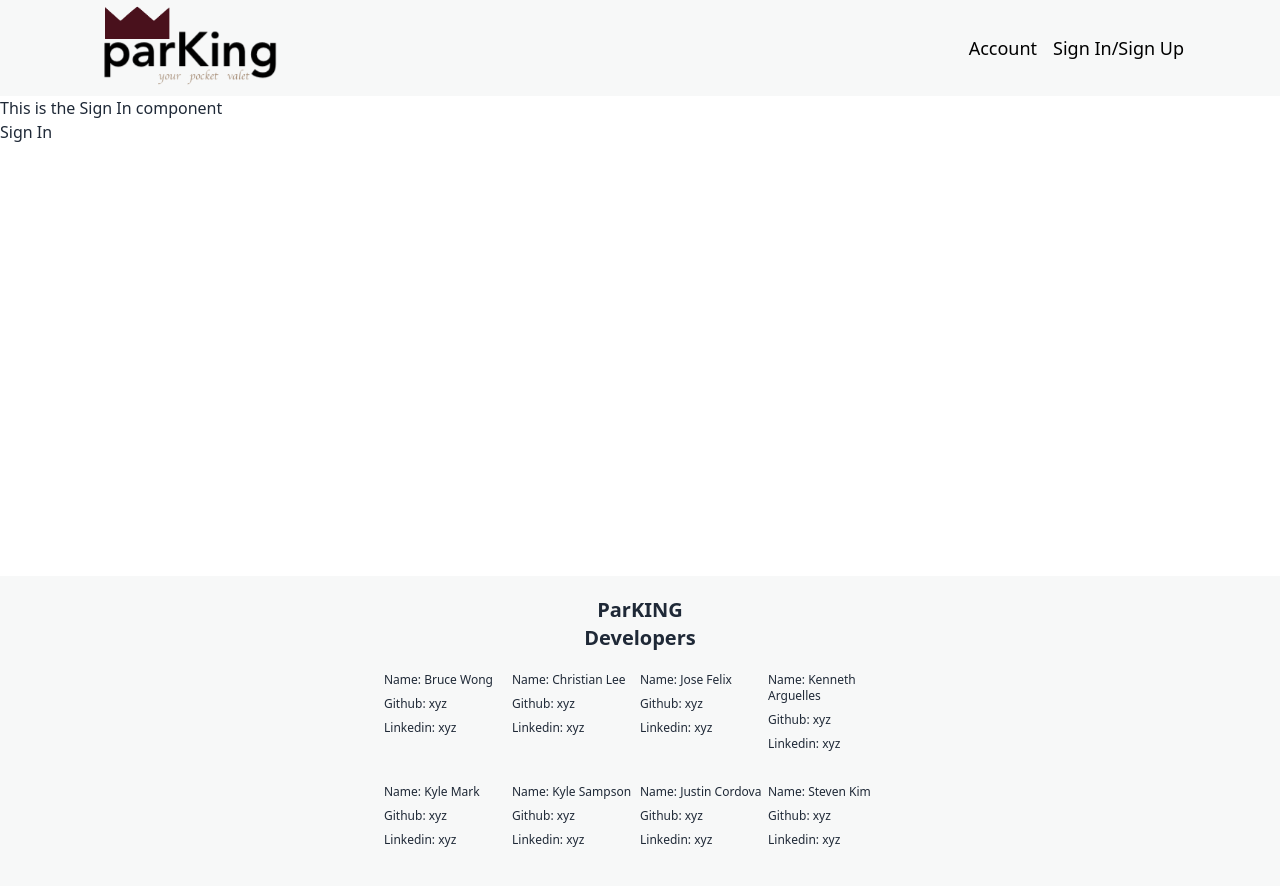
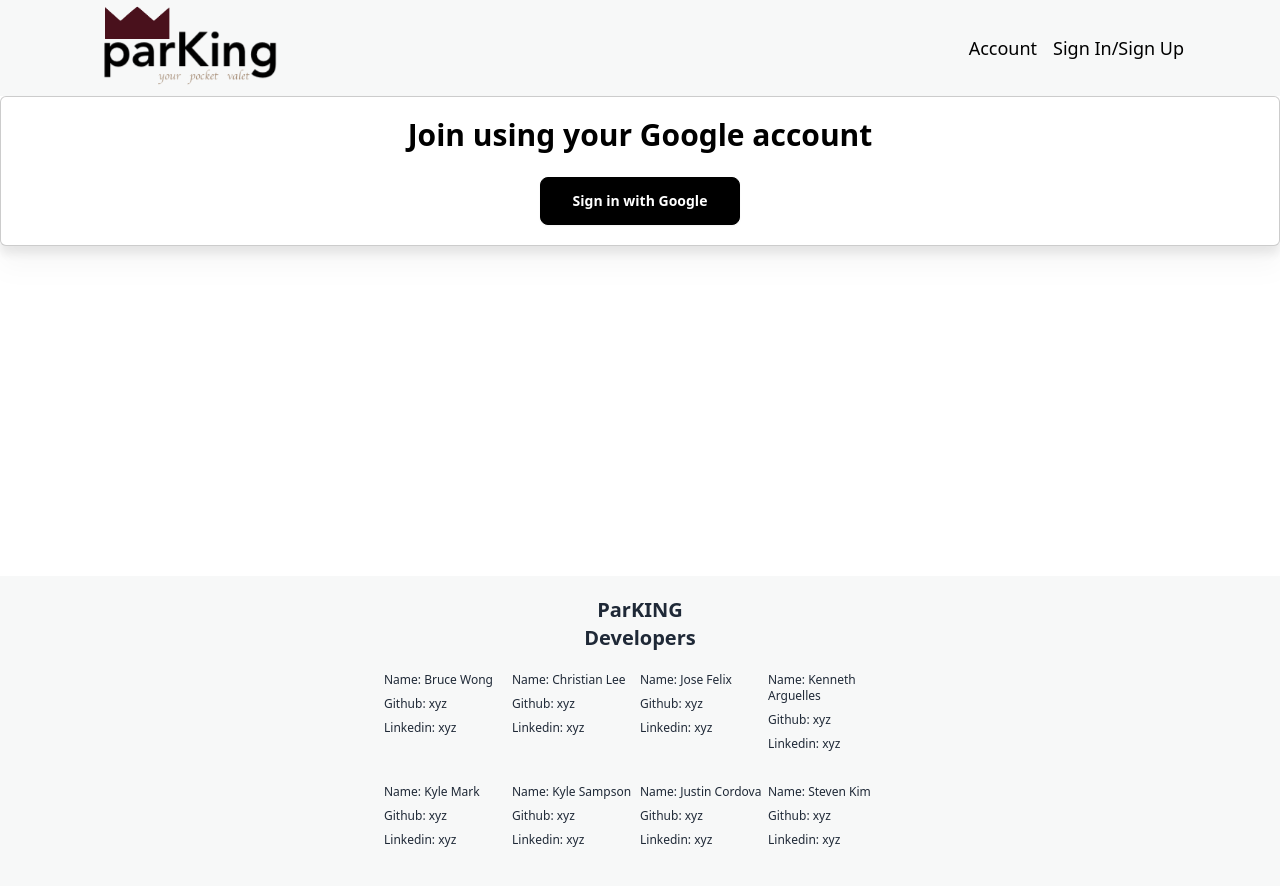
Before and after one commit to pokemon-parKing/parKing-client, a React (Vite) app: page /login in a window 1280 px wide. Built offline with nearby package versions, Linux system fonts and the light colour scheme; no server answers.

Commit message:
Added styles and changed redirect URI for OAuth

```diff
--- a/src/components/login/SignIn.jsx
+++ b/src/components/login/SignIn.jsx
@@ -12,7 +12,7 @@ const SignIn = () => {
             access_type: 'offline',
             prompt: 'consent',
           },
-          redirectTo: 'http://localhost:5173/authcallback',
+          redirectTo: 'http://localhost:5173/login/authcallback',
         },
       });
       if (error) throw error;
@@ -24,8 +24,20 @@ const SignIn = () => {
 
   return (
     <div>
-      <h4>This is the Sign In component</h4>
-      <button onClick={handleLogin} >Sign In</button>
+      <div className="xl:max-w-7xl bg-white drop-shadow-xl border border-black/20 w-full rounded-md flex justify-between items-stretch px-5 xl:px-5 py-5 mx-auto">
+        <div className="mx-auto w-full lg:w-1/2 md:p-10 py-5 md:py-0">
+          <h1 className="text-center text-2xl sm:text-3xl font-semibold text-[#000]">
+            Join using your Google account
+          </h1>
+          <br />
+          <div className="flex flex-col md:flex-row gap-2 md:gap-4 justify-center items-center">
+          <button
+            onClick={handleLogin}
+            className="btn btn-active bg-black border-black text-white btn-primary btn-block max-w-[200px]"
+          >Sign in with Google</button>
+        </div>
+        </div>
+      </div>
     </div>
   );
 };
```
